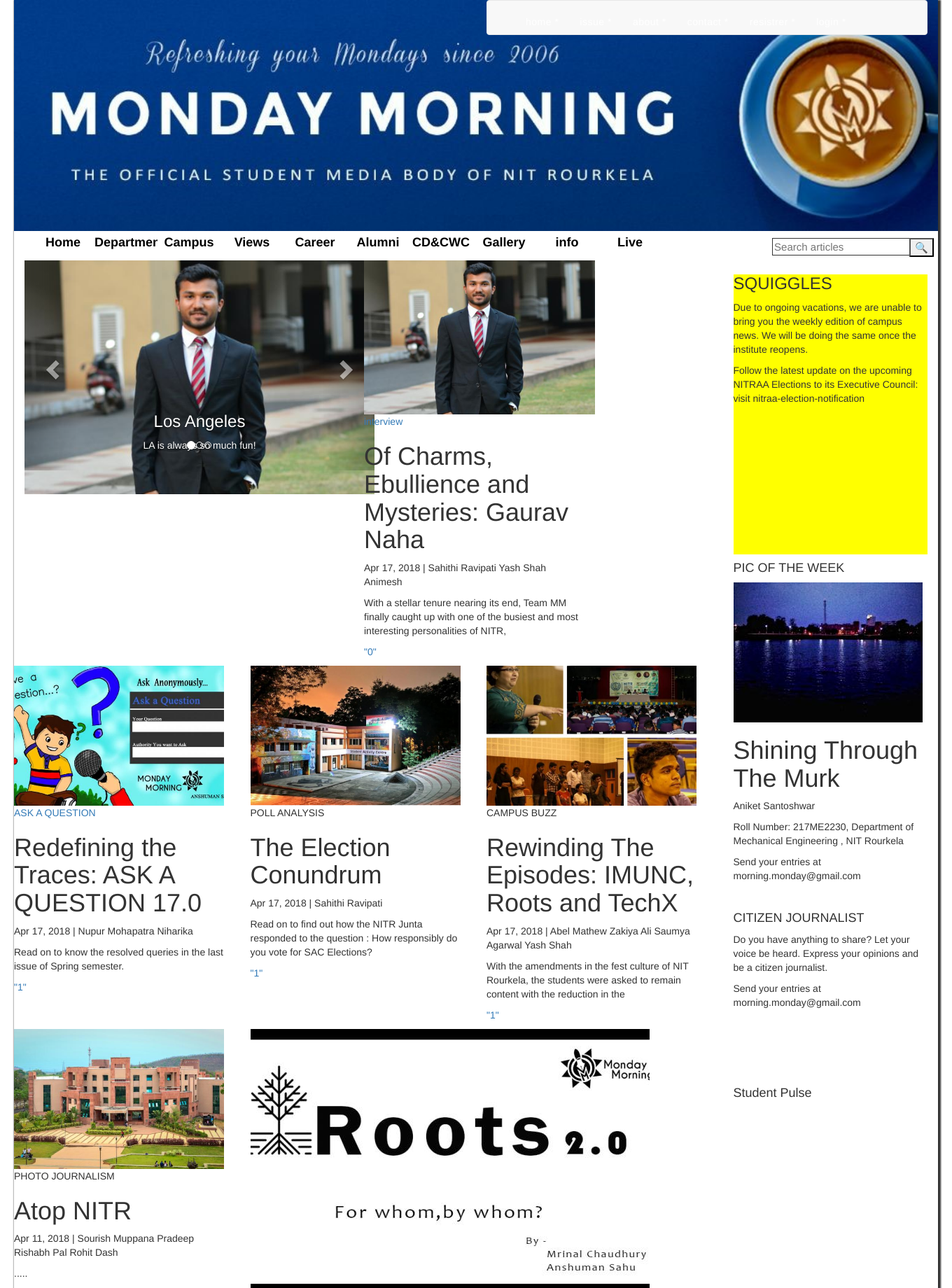
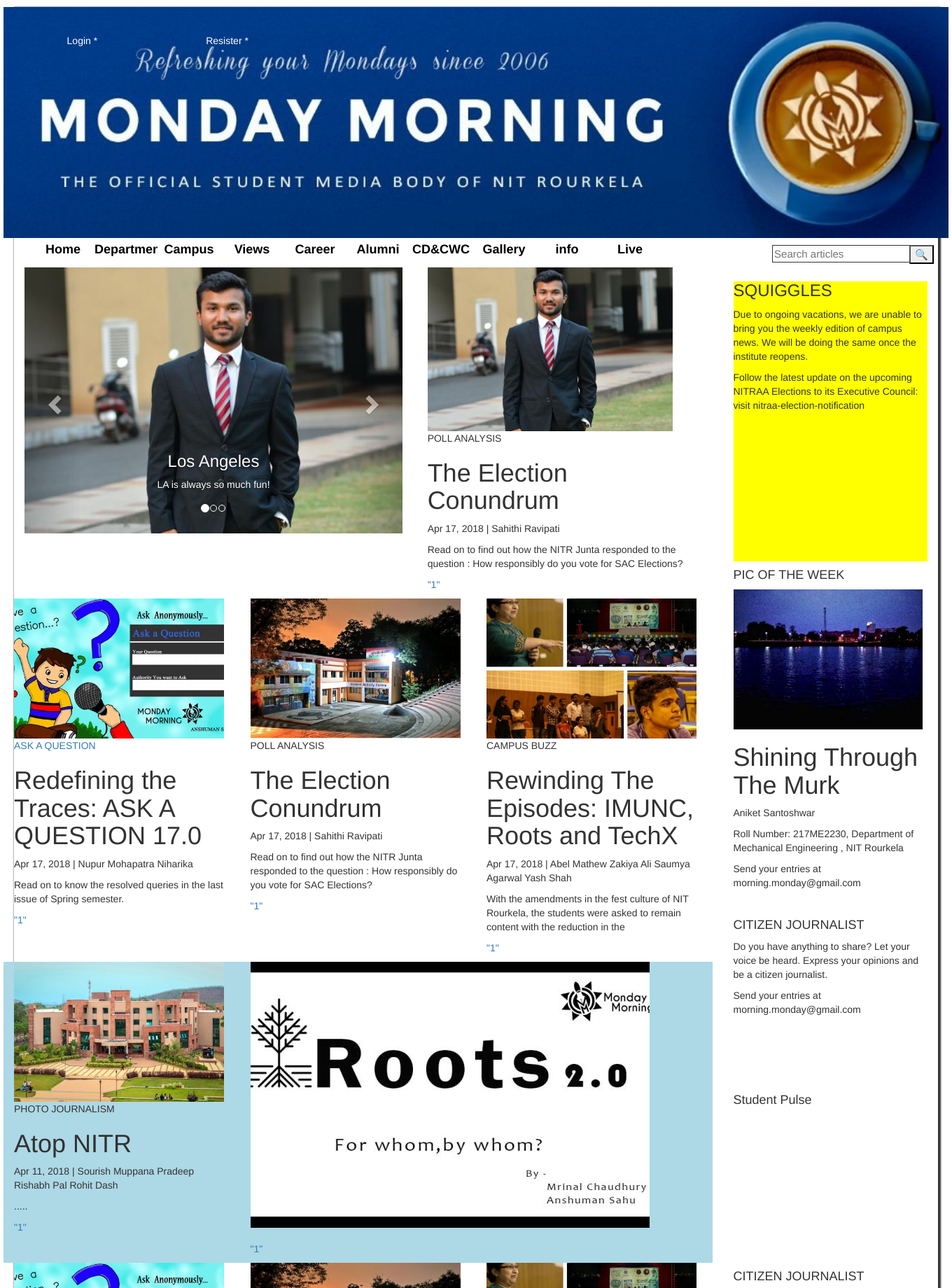
Before and after one commit to 99jagannath/MM.SummerTask.2018, a PHP site: page /mmsummertask.html in a window 1360 px wide. Shown: the top 1840 px of the page at 70% size. Run offline with PHP 8.4, Linux system fonts and the light colour scheme; some libraries are stand-ins or nearby versions.

Commit message:
new change

```diff
--- a/mmsummertask.html
+++ b/mmsummertask.html
@@ -37,35 +37,80 @@
 
 <body>
 <div class="main">
-<header>
-	<div class="logo col-lg-6"></div>
-	<!--start of menu-->
-	<div class="col-lg-6 col-md-12 col-xs-12 col-xs-12 " id="firstmenu">
-		<nav class="navbar navbar-default navbar-fixed-right">
-	     <div class="container-fluid" style="background:transparent;">
-		  <button type="button" class="navbar-toggle" data-toggle="collapse" data-target="#mm">
-			<span class="icon-bar"></span>
-			<span class="icon-bar"></span>
-			<span class="icon-bar"></span>
-		  </button>
-		  <div class="collapse navbar-collapse" id="mm">
-			<ul class="nav navbar-nav b">
-				<li class="l"><a href="#"><font color="white">home *</font></a></li>
-				<li class="l"><a href="#"><font color="white">issue *</font></a></li>
-				<li class="l"><a href="#"><font color="white">about *</font></a></li>
-				<li class="l"><a href="#"><font color="white">contact *</font></a></li>
-				<li class="l"><a href="#"><font color="white">resistrer *</font></a></li>
-				<li class="l"><a href="#"><font color="white">login *</font></a></li>
+<header class="row">
+<div class=" logo col-lg-6">
+		<button id="modalbtn" class="button"><font style="color: white;">Login *</font></button>
+<div class="modal" id="samplemodal">
+    <div class="modal-content">
 
-			</ul>
-		  </div>
-	     </div>
+    <div class="container">
 
-        </nav>
+    <h1>Wellcome to the signin page</h1><br>
+    <div class="form" >
+    	<span class="closeBtn" id="closeBtn">&times;</span>
+    <form action="#">
+        <label>Username</label><br>
+         <input type="Username" name="Username"><br>
+         <label>Password</label><br>
+         <input type="Password" name="Password"><br>
+         <br>
+         <input type="submit" value="signin">
+     </form>
+
+    </div>
+    </div>
+
+</div>
 
 
+
+	</div>
+	<!--start of menu-->
+
+
+		<button id="rmodalbtn" class="rbutton"><font style="color: white;">Resister *</font></button>
+<div class="rmodal" id="rsamplemodal">
+    <div class="rmodal-content">
+
+        <div class="rcontainer">
+
+    /*<h1>Wellcome to the signin page</h1><br>*/
+    <div class="rform" >
+    	 <span class="rcloseBtn" id="rcloseBtn">&times;</span>
+    <form action="#">
+        <label>Username</label><br>
+         <i<label>Username</label><br>
+         <input type="text" name="Username"><br>
+         <label>Email</label><br>
+         <input type="Email" name="Email"><br>
+         <label>Password</label><br>
+         <input type="Password" name="Password"><br>
+         <label>Repassword</label><br>
+         <input type="Password" name="Repassword"><br>
+         <label>Select gender</label><br>
+         <input type="radio" name="gender" value="male">male
+         <input type="radio" name="gender" value="female">female <br>
+         <label>Select age limit</label><br>
+         <select>
+         <option>select</option>
+         <option value="1">bellow 18</option>
+         <option value="2">above 18</option>
+         <option value="3">above 40</option>
+         </select><br>
+         <br>
+         <input type="submit" value="signup">
+     </form>
+
     </div>
+    </div>
+
+</div>
+
+
+
+	</div>
       <!--end of first menu-->
+      <script type="text/javascript" src="mm.js"></script>
 </header>
 <div class="row secondheader">
  <nav class="header2 row " style="background:transparent;">
@@ -184,9 +229,10 @@
  	<div class="row upperpart">
  		<div class="posts col-md-9 col-sm-12">
  			<div class="row"><!--feature post-->
- 				<div class="postslider col-md-8 col-sm-8" style="max-width: 500px; max-height: 300px;">
- 					<div class="container">
-        <div id="myCarousel" class="carousel slide" data-ride="carousel" style="max-width: 500px; max-height: 300px;">
+                <div class="col-lg-7">
+
+<div class="container" style="max-width:  570px";>
+  <div id="myCarousel" class="carousel slide" data-ride="carousel">
     <!-- Indicators -->
     <ol class="carousel-indicators">
       <li data-target="#myCarousel" data-slide-to="0" class="active"></li>
@@ -195,10 +241,10 @@
     </ol>
 
     <!-- Wrapper for slides -->
-    <div class="carousel-inner">
+    <div class="carousel-inner" style="max-width:  570px";>
 
-      <div class="item active" >
-        <img src="mainpost.jpg" alt="Los Angeles" style="width:100%;">
+      <div class="item active" style="max-width:  570px";>
+        <img src="mainpost.jpg" alt="Los Angeles" style="max-width:  570px;">
         <div class="carousel-caption">
           <h3>Los Angeles</h3>
           <p>LA is always so much fun!</p>
@@ -206,7 +252,7 @@
       </div>
 
       <div class="item">
-        <img src="askaquestion.jpg" alt="Chicago" style="width:100%;">
+        <img src="askaquestion.jpg" alt="Chicago" style="max-width: 570px;">
         <div class="carousel-caption">
           <h3>Chicago</h3>
           <p>Thank you, Chicago!</p>
@@ -214,7 +260,7 @@
       </div>
 
       <div class="item">
-        <img src="imun.jpg" alt="New York" style="width:100%;">
+        <img src="imun.jpg" alt="New York" style="max-width:  570px;">
         <div class="carousel-caption">
           <h3>New York</h3>
           <p>We love the Big Apple!</p>
@@ -234,24 +280,25 @@
     </a>
   </div>
 </div>
-
- 				</div>
- 				<div class="main-post col-md-4 col-sm-4 mid grid">
- 					<div class="image" >
- 						<img src="mainpost.jpg" style="max-width: 330px; ">
- 					</div>
- 					<div class="info" >
- 						<p class="tag"><a href="#">interview</a></p>
- 						<h1>Of Charms, Ebullience and Mysteries: Gaurav Naha</h1>
- 						<p class="detail">Apr 17, 2018 | Sahithi Ravipati Yash Shah Animesh</p>
- 						<p class="text">With a stellar tenure nearing its end, Team MM finally caught up with one of the busiest and most interesting personalities of NITR, </p>
+                 </div>
+                 <div class="col-lg-5">
+                 	<img src="mainpost.jpg" style="max-width: 350px;">
+                 	<div class="info">
+ 						<p class="tag">POLL ANALYSIS</p>
+ 						<h1>The Election Conundrum</h1>
+ 						<p class="detail">Apr 17, 2018 | Sahithi Ravipati</p>
+ 						<p class="text">Read on to find out how the NITR Junta responded to the question : How responsibly do you vote for SAC Elections?</p>
  						<ul class="counters list-inline">
 										<li>
-											<a href="#"><i class="fa fa-comment"></i>"0"</a>
+											<a href="#"><i class="fa fa-comment"></i>"1"</a>
 										</li>
 									</ul>
  					</div>
- 				</div>
+                 </div>
+
+
+
+
  			</div><!--end of feature post-->
  			<div class="row"><!--news-->
  				<article class="col-md-4 col-sm-4 mid grid">
@@ -297,9 +344,9 @@
  					</div>
  				</article>
            </div><!--end of news-->
-           <div class="wits-dom row"><!--wits-dom-->
+           <div class="wits-dom row" style="background-color: lightblue;"><!--wits-dom-->
            	  <article class="col-md-4 col-sm-4 mid grid">
- 					<div class="image"><img src="atop.jpg" style="max-width: 300px;"></div>
+ 					<div class="image img-responsive"><img  src="atop.jpg" class="img-responsive" style="max-width: 300px;"></div>
  					<div class="info">
  						<p class="tag">PHOTO JOURNALISM</p>
  						<h1>Atop NITR</h1>
@@ -313,7 +360,7 @@
  					</div>
  				</article>
  				<article class="col-md-8 col-sm-8 mid grid">
- 					<div class="image"><img src="roots.jpg" style="max-width: 600px;"></div>
+ 					<div class="image"><img class="img-responsive"  src="roots.jpg" style="max-width: 600px;"></div>
  					<div class="info">
  						<p class="tag"></p>
  						<h1></h1>
@@ -379,7 +426,7 @@
 
  			</div>
  		</aside>
- 	</div><!--end of upper part-->
+ 	<!--end of upper part-->
  	<div class="middlepart"><!--middlepart-->
  		<div class="department col-lg-9 col-sm-9 col-md-3">
  				<div class="row"><!--news-->
@@ -426,8 +473,9 @@
  					</div>
  				</article>
            </div>
+       </div>
  			<aside class="col-md-3 col-sm-12 col-lg-3">
- 				<div class="facebook col-md-12 col-sm-6">
+ 				<div class="facebook row col-md-12 col-sm-6">
  					<div class="citizen-jounalist col-md-12 col-sm-6" style="height: 250px;">
  				<h4>CITIZEN JOURNALIST</h4>
  				<article>
@@ -438,75 +486,17 @@
  				</article>
  			</div>
  				</div>
- 				<div class="Videos col-md-12 col-sm-6">
- 					<div class="citizen-jounalist col-md-12 col-sm-6" style="height: 250px;">
- 				<h4>CITIZEN JOURNALIST</h4>
- 				<article>
- 					<div class="info">
- 						<p>Do you have anything to share? Let your voice be heard. Express your opinions and be a citizen journalist.</p>
- 						<p>Send your entries at morning.monday@gmail.com</p>
- 					</div>
- 				</article>
- 			</div>
+ 				<div class="Videos  row col-md-12 col-sm-6 container-fluid">
+ 					<iframe width="300" height="300" src="https://www.youtube.com/embed/bbQRAKl2Fic" frameborder="0" allow="autoplay; encrypted-media" allowfullscreen>
+
+ 					</iframe>
  				</div>
  			</aside>
- 		</div>
+
  	</div><!--end of middlepart-->
- 	</div>
+ </div>
  <!--end of main body-->
-
-<div class="endpart row">
-
-				<div class="about col-lg-3 col-md-3 col-sm-6">
-					<h5>About</h5>
-					<p>
-						Monday Morning is the official Media Body of National Institute Of Technology Rourkela. Monday Morning covers all the events, issues and activities going on inside the campus. Monday morning also serves as a link between the administration and the students.
-					</p>
-
-					<ul class="social list-inline">
-						<li><a href="https://www.facebook.com/mondaymorning.NITRKL"><i class="fa fa-facebook"></i></a></li>
-						<li><a href="https://twitter.com/mmnitrkl"><i class="fa fa-twitter"></i></a></li>
-						<li><a href="https://plus.google.com/+MondayMorningNITR/posts"><i class="fa fa-google-plus"></i></a></li>
-						<li><a href="http://feeds.feedburner.com/monday-morning-nitrkl"><i class="fa fa-rss"></i></a></li>
-					</ul>
-
-					<a target="_blank" href="https://play.google.com/store/apps/details?id=in.ac.nitrkl.mondaymorning">
-						<img class="google-play-badge" src="http://mondaymorning.nitrkl.ac.in/assets/img/google-play-badge.png" height="30px">
-					</a>
-				</div>
-				<div class="archives col-lg-3  col-md-3 col-sm-6">
-					<h5>Archive</h5>
-					<ul>
-						<li><a target="_blank" href="http://mondaymorning.nitrkl.ac.in/issues/3-2016-17">2016-17</a></li>
-						<li><a target="_blank" href="http://mondaymorning.nitrkl.ac.in/issues/2-2015-16">2015-16</a></li>
-						<li><a target="_blank" href="http://mondaymorning.nitrkl.ac.in/issue/jarchive/?path=archives&session=2014-15">2014-15</a></li>
-						<li><a target="_blank" href="http://mondaymorning.nitrkl.ac.in/issue/jarchive/?path=archives/archives&session=2013-14">2013-14</a></li>
-						<li><a target="_blank" href="http://mondaymorning.nitrkl.ac.in/issue/jarchive/?path=archives/archives/archives&session=2012-13">2012-13</a></li>
-					</ul>
-				</div>
-				<div id="events" class="events col-lg-3  col-md-3 col-sm-6">
-					<h5>Events</h5>
-					<div id="events-list" class="events-list">
-					</div>
-				</div>
-				<div class="col-md-3 col-sm-6 col-lg-3  calender">
-
-				</div>
-</div><!--end of endpart-->
-</div>
- 	<div class="rights clearfix">
-				<p>&copy; 2015 - 2018 Monday Morning. All rights reserved. Powered by <a target="_blank" href="https://www.facebook.com/MicrosoftCampusClub/">Microsoft Campus Club</a>.</p>
-				<p>
-					Project Adamantium <em>build 86c21b6</em><br/>
-					Monday Morning CMS and Android app is developed under codenames '<a href="http://mondaymorning.nitrkl.ac.in/info/project-adamantium/">Project Adamantium</a>' and '<a href="http://mondaymorning.nitrkl.ac.in/info/project-vibranium/">Project Vibranium</a>' respectively in collaboration with <a target="_blank" href="https://www.facebook.com/MicrosoftCampusClub/">Microsoft Campus Club</a>.
-				</p>
-			</div>
-
-
-		<div class="row fixed-buttons">
-			<a href="http://mondaymorning.nitrkl.ac.in/ask-a-question" class="btn btn-fixed" id="ask-btn">Ask a Question</a>
-			<a href="http://mondaymorning.nitrkl.ac.in/forum" id="forum-btn" class="btn btn-default btn-fixed new-item">Forum</a>
-		</div>		<!--END FOOTER-->
+	<!--END FOOTER-->
 	</div>
 	<!--END CONTAINER-->
 <!--end of footer-->
--- a/mmsummertask2018.css
+++ b/mmsummertask2018.css
@@ -15,7 +15,7 @@ margin-right: auto;
     {
 
       margin-bottom: 0;
-      background:transparent;
+      /*background:transparent;*/
       border:0;
       font-size: 14px;
       letter-spacing: 0.5px;
@@ -26,7 +26,7 @@ margin-right: auto;
     }
     .nanbar li a,  .navbar .navbar-brand
     {
-      background:transparent;
+      /*background:transparent;*/
       padding: 7px;
     }
     .nanbar-nav li a:hover
@@ -137,6 +137,8 @@ border-left: 0px;
 {
   margin-left: 20px;
   margin-right: 20px;
+  margin-top: 10px;
+  margin-bottom: 20px;
   box-shadow: 2px 2px 2px 2px;
 }
 .searchi
@@ -148,3 +150,112 @@ align-items: left;
   height: 100px;
   width: 200px;
 }
+
+   .container
+    {
+      margin-left: auto;
+      margin-right: auto;
+      min-width: 40%;
+      max-width: 40%;
+      background-color:transparent;
+
+      text-align: center;
+      height: 330px;
+    }
+    .form
+    {
+      max-width: 300px;
+      padding: 10px 10px 10px 10px;
+      margin: 10px 10px 10px 150px;
+      background-color: grey;
+      text-align: left;
+
+    }
+    .button
+    {
+     background-color:transparent;
+     padding: 1cm 2cm;
+     border :0;
+    }
+   /* .button:hover
+    {
+      background-color: blue;
+    }*/
+    .modal
+    {
+      display: none;
+      position: fixed;
+      z-index: 1;
+      left: 0;
+      top: 0;
+      overflow: auto;
+      height:100%;
+      width:100%;
+      background-color: rgba(0,0,0,0.5);
+    }
+.closeBtn
+{
+  color: red;
+  float: right;
+  font-size: 30px;
+}
+.closeBtn:hover,.closeBtn:focus
+{
+  color: #000;
+  text-decoration: none;
+  cursor:pointer;
+}
+
+ .rcontainer
+    {
+      margin-left: auto;
+      margin-right: auto;
+      min-width: 40%;
+      max-width: 40%;
+      background-color:transparent;
+      text-align: center;
+      height: 330px;
+    }
+    .rform
+    {
+      max-width: 300px;
+      padding: 10px 10px 10px 10px;
+      margin: 10px 10px 10px 150px;
+      background-color: grey;
+      text-align: left;
+
+    }
+    .rbutton
+    {
+     background-color:transparent;
+     padding: 1cm 2cm;
+     border :0;
+    }
+   /* .button:hover
+    {
+      background-color: blue;
+    }*/
+    .rmodal
+    {
+      display: none;
+      position: fixed;
+      z-index: 1;
+      left: 0;
+      top: 0;
+      overflow: auto;
+      height:100%;
+      width:100%;
+      background-color: rgba(0,0,0,0.5);
+    }
+.rcloseBtn
+{
+  color: red;
+  float: right;
+  font-size: 30px;
+}
+.rcloseBtn:hover,.rcloseBtn:focus
+{
+  color: #000;
+  text-decoration: none;
+  cursor:pointer;
+}
```
Also changed, not shown: j.html (+72 -61 lines), mm.js (added, +44 -0 lines).
